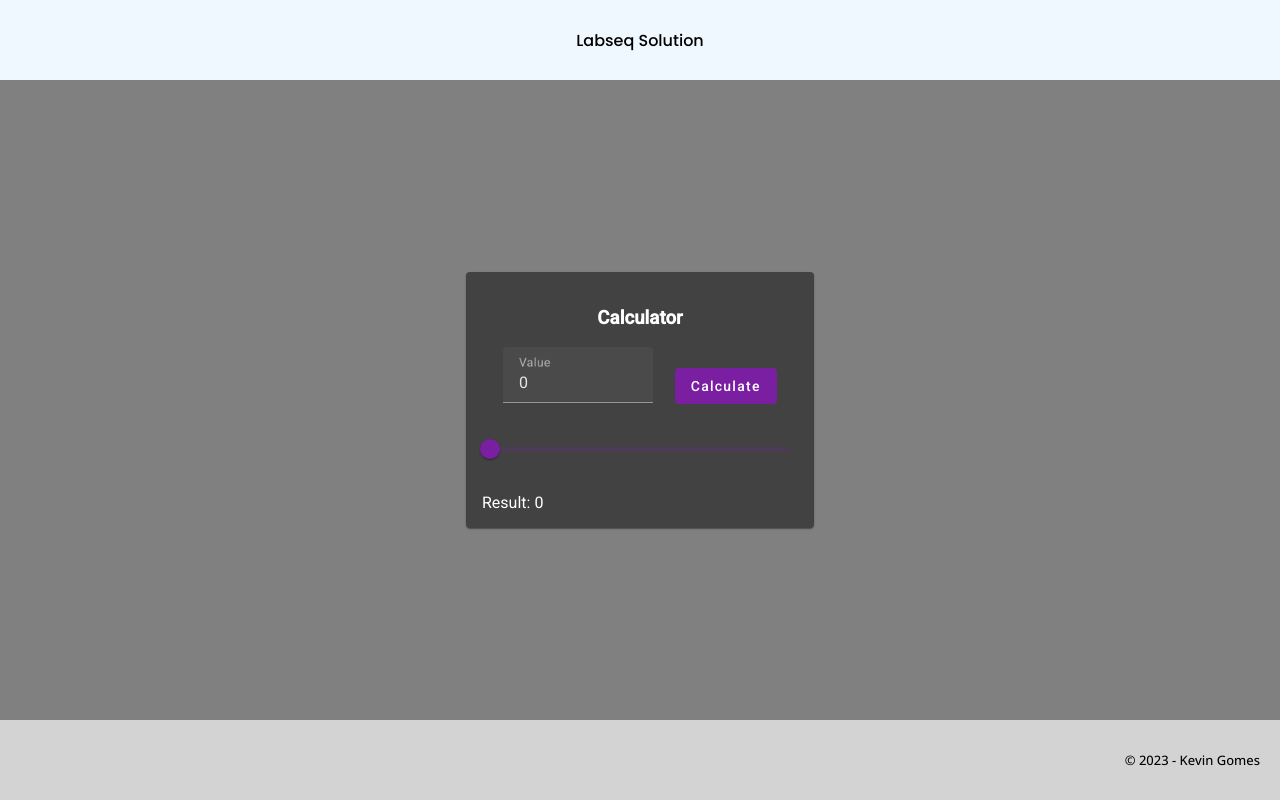
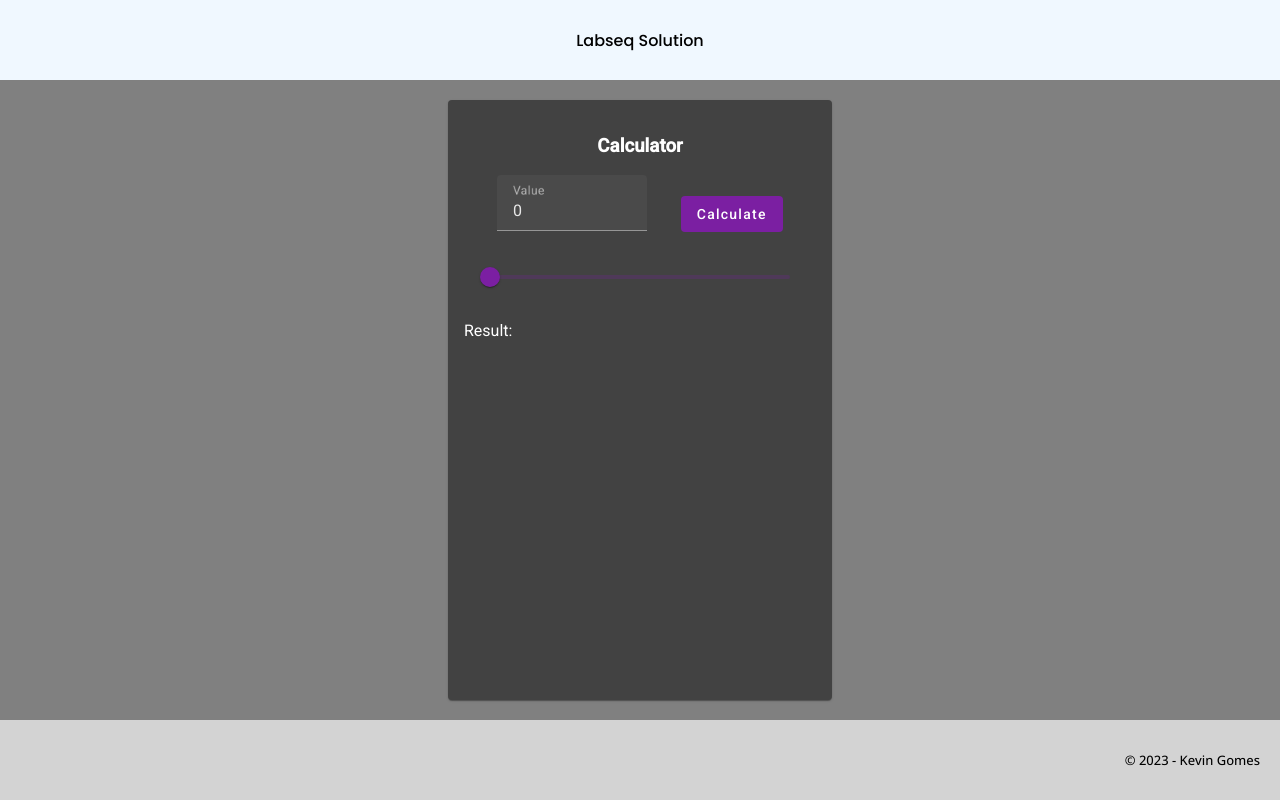
Before and after one commit to kbmg28/labseq-project, an Angular app in the folder labseq-web/: page /calculator in a window 1280 px wide. Built offline with nearby package versions, Linux system fonts and the light colour scheme.

Commit message:
[labseq-web] - feat(calculator): backend call

```diff
--- a/labseq-web/src/app/app.module.ts
+++ b/labseq-web/src/app/app.module.ts
@@ -11,6 +11,8 @@ import {MatInputModule} from "@angular/material/input";
 import {FormsModule} from "@angular/forms";
 import {MatCardModule} from "@angular/material/card";
 import {MatButtonModule} from "@angular/material/button";
+import {ApiModule, BASE_PATH} from "./open-api";
+import {HttpClientModule} from "@angular/common/http";
 
 @NgModule({
   declarations: [
@@ -21,6 +23,8 @@ import {MatButtonModule} from "@angular/material/button";
     BrowserModule,
     AppRoutingModule,
     BrowserAnimationsModule,
+    ApiModule,
+    HttpClientModule,
     MatSliderModule,
     MatFormFieldModule,
     MatInputModule,
@@ -28,7 +32,9 @@ import {MatButtonModule} from "@angular/material/button";
     MatCardModule,
     MatButtonModule,
   ],
-  providers: [],
+  providers: [
+    { provide: BASE_PATH, useValue: "http://127.0.0.1:8080" }
+  ],
   bootstrap: [AppComponent]
 })
 export class AppModule { }
--- a/labseq-web/src/app/features/calculator/calculator.component.html
+++ b/labseq-web/src/app/features/calculator/calculator.component.html
@@ -1,4 +1,4 @@
-<mat-card>
+<mat-card class="card-calculator">
   <mat-card-content>
     <h3 style="color: white; text-align: center;">
       Calculator
@@ -8,15 +8,15 @@
         <mat-label>Value</mat-label>
         <input matInput type="number" [min]="min" [max]="max" [(ngModel)]="value">
       </mat-form-field>
-      <button mat-flat-button color="primary">Calculate</button>
+      <button mat-flat-button color="primary" (click)="click()">Calculate</button>
     </div>
-    <div>
+    <div class="slider-div">
       <mat-slider [min]="min" [max]="max">
         <input matSliderThumb [(ngModel)]="value" #slider>
       </mat-slider>
     </div>
     <div class="result">
-      Result: {{res}}
+      Result: {{ resObs | async }}
     </div>
   </mat-card-content>
 </mat-card>
--- a/labseq-web/src/app/features/calculator/calculator.component.scss
+++ b/labseq-web/src/app/features/calculator/calculator.component.scss
@@ -5,6 +5,12 @@ mat-slider {
 .result {
   margin: 20px 0;
   color: white;
+  //max-width: 50px;
+  word-break: break-all;
+  display: flex;
+  flex-wrap: nowrap;
+  overflow-y: auto;
+  max-height: 40vh;
 }
 
 .align-button {
@@ -16,3 +22,14 @@ mat-slider {
 .input-value {
   width: 150px
 }
+
+.slider-div {
+  display: flex;
+  justify-content: center;
+}
+
+.card-calculator {
+  min-width: 30vw;
+  max-width: 50vw;
+  height: 75vh;
+}
--- a/labseq-web/src/app/features/calculator/calculator.component.ts
+++ b/labseq-web/src/app/features/calculator/calculator.component.ts
@@ -1,13 +1,36 @@
-import { Component } from '@angular/core';
+import {Component, OnDestroy, OnInit} from '@angular/core';
+import {LabSeqControllerService} from "../../open-api";
+import {BehaviorSubject, Observable} from "rxjs";
 
 @Component({
   selector: 'app-calculator',
   templateUrl: './calculator.component.html',
   styleUrls: ['./calculator.component.scss']
 })
-export class CalculatorComponent {
+export class CalculatorComponent implements OnInit, OnDestroy {
+  private currentSubject?: BehaviorSubject<string>;
+
   max = 10000;
   min = 0;
   value = 0;
-  res = 0;
+  resObs?: Observable<string>;
+
+  constructor(private service: LabSeqControllerService) {
+  }
+
+  ngOnInit(): void {
+    this.currentSubject = new BehaviorSubject<string>('');
+    this.resObs = this.currentSubject.asObservable();
+  }
+
+  ngOnDestroy(): void {
+  }
+
+  click() {
+    this.service.getLabSeqResult(this.value).subscribe(res => {
+      this.currentSubject?.next(res.result || '');
+    })
+  }
+
+
 }
```
